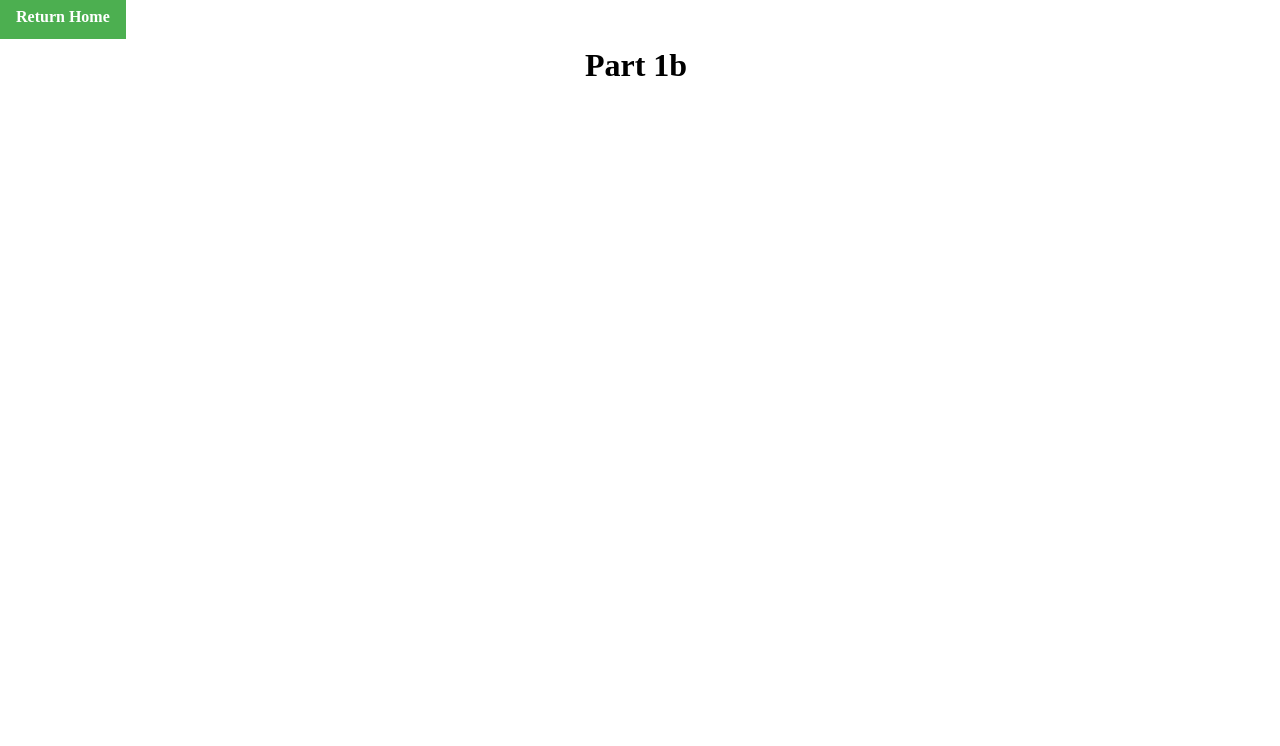
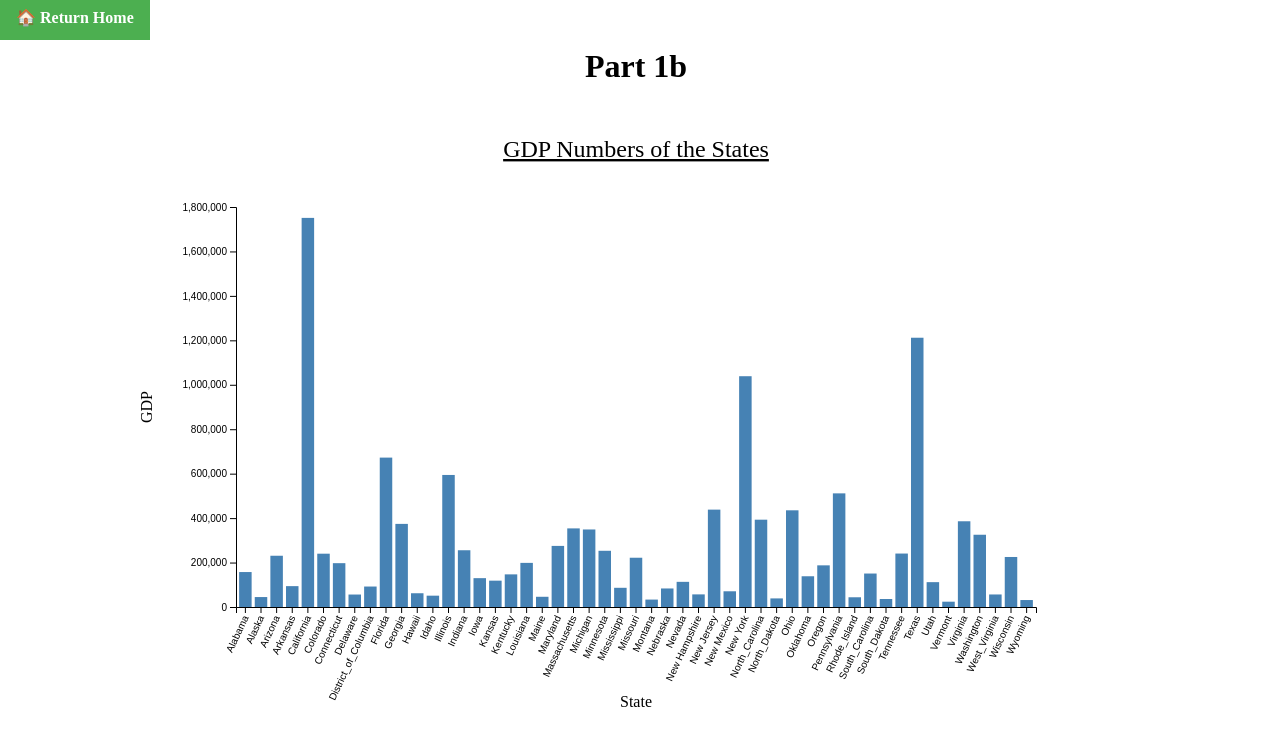
Before and after one commit to msichterman/states-population-and-gdp-visualizer, a website: page part1_b/index.html in a window 1280 px wide. Drawn offline with nearby package versions, Linux system fonts and the light colour scheme.

Commit message:
Finished part 1a and 1b completely

```diff
--- a/part1_b/index.html
+++ b/part1_b/index.html
@@ -11,6 +11,7 @@
     <title>Part 1b</title>
     <meta name="description" content="" />
     <meta name="viewport" content="width=device-width, initial-scale=1" />
+    <script src="https://d3js.org/d3.v5.min.js"></script>
     <link rel="stylesheet" href="part1_b.css" />
   </head>
   <body>
@@ -20,8 +21,11 @@
         <a href="#">upgrade your browser</a> to improve your experience.
       </p>
     <![endif]-->
-    <a id="return-home" href="/">Return Home</a>
+    <a id="return-home" href="/">&#127968; Return Home</a>
     <h1 class="heading">Part 1b</h1>
+    <div id="container">
+      <svg class="chart-1b" />
+    </div>
     <script src="part1_b.js" async defer></script>
   </body>
 </html>
--- a/part1_b/part1_b.css
+++ b/part1_b/part1_b.css
@@ -19,7 +19,29 @@ body {
 .heading {
   text-align: center;
 }
-.subheading {
-  margin-left: 20px;
-  text-decoration: underline;
+
+div#container {
+  width: 1000px;
+  height: 600px;
+  margin: auto;
 }
+
+svg {
+  width: 100%;
+  height: 100%;
+}
+
+div.tooltip {
+  position: absolute;
+  text-align: center;
+  width: 60px;
+  height: auto;
+  padding: 2px;
+  font: 14px sans-serif;
+  font-weight: bold;
+  background: #4caf50;
+  color: white;
+  border: 0px;
+  border-radius: 8px;
+  pointer-events: none;
+}
--- a/part1_b/part1_b.js
+++ b/part1_b/part1_b.js
@@ -0,0 +1,132 @@
+const margin = 100;
+const width = 1000 - 2 * margin;
+const height = 600 - 2 * margin;
+
+var svg = d3.select(".chart-1b");
+
+const chart = svg
+  .append("g")
+  .attr("transform", `translate(${margin}, ${margin})`);
+
+// Set the y-scale
+const yScale = d3.scaleLinear().range([height, 0]);
+
+// Set the x-scale
+const xScale = d3
+  .scaleBand()
+  .range([0, width])
+  .padding(0.2);
+
+// Read the tsv file
+d3.tsv("../state_population_gdp.tsv")
+  .then(data => {
+    data.forEach(d => {
+      d.gdp = +d.gdp;
+    });
+
+    // Set the x and y scales based on the data
+    yScale
+      .domain([
+        0,
+        d3.max(data, function(d) {
+          return d.gdp;
+        })
+      ])
+      .nice();
+    xScale.domain(data.map(s => s.state));
+
+    // Set the x-scale and rotate the x values to be more readable
+    chart
+      .append("g")
+      .attr("transform", `translate(0, ${height})`)
+      .call(d3.axisBottom(xScale))
+      .selectAll("text")
+      .style("text-anchor", "end")
+      .attr("dx", "-.8em")
+      .attr("dy", "-.15em")
+      .attr("transform", "rotate(-65)");
+
+    // Set the y-scale
+    chart.append("g").call(d3.axisLeft(yScale));
+
+    //Create Title
+    chart
+      .append("text")
+      .attr("x", width / 2)
+      .attr("y", 0 - margin / 2)
+      .attr("text-anchor", "middle")
+      .style("font-size", "24px")
+      .style("text-decoration", "underline")
+      .text("GDP Numbers of the States");
+    // X axis label
+    chart
+      .append("text")
+      .attr("x", width / 2)
+      .attr("y", height + margin)
+      .style("text-anchor", "middle")
+      .text("State");
+
+    // Y axis label
+    chart
+      .append("text")
+      .attr("transform", "rotate(-90)")
+      .attr("y", 0 - margin)
+      .attr("x", 0 - height / 2)
+      .attr("dy", "1em")
+      .style("text-anchor", "middle")
+      .text("GDP");
+
+    // Initialize the tooltip
+    var div = d3
+      .select("body")
+      .append("div")
+      .attr("class", "tooltip")
+      .style("opacity", 0);
+
+    // Compute surrounding values for width and height
+
+    // var leftWidth = d3.select(".chart-1a").getBoundingClientRect().left;
+    // console.log(leftWidth);
+
+    // Draw the rectanges for each data point
+    chart
+      .selectAll()
+      .data(data)
+      .enter()
+      .append("rect")
+      .attr("x", s => xScale(s.state))
+      .attr("y", s => yScale(s.gdp))
+      .attr("height", s => height - yScale(s.gdp))
+      .attr("width", xScale.bandwidth())
+      .attr("fill", "steelblue")
+      .on("mouseover", function(d, i) {
+        var tipx =
+          d3
+            .select(this)
+            .node()
+            .getBoundingClientRect().left - 25;
+        var tipy =
+          d3
+            .select(this)
+            .node()
+            .getBoundingClientRect().top - 23;
+        div
+          .transition()
+          .duration(200)
+          .style("opacity", 1);
+        div
+          .html(d.gdp)
+          .style("left", tipx + "px")
+          .style("top", tipy + "px");
+
+        d3.select(this).attr("fill", "orange");
+      })
+      .on("mouseout", function() {
+        div
+          .transition()
+          .duration(500)
+          .style("opacity", 0);
+        d3.select(this).attr("fill", "steelblue");
+      });
+  })
+  .catch(err => console.log(err));
```
Also changed, not shown: part1_a/index.html (+1 -2 lines), part1_a/part1_a.css (+15 -4 lines), part1_a/part1_a.js (+71 -16 lines), state_population_gdp.tsv (renamed from part1_a/state_population_gdp.tsv).
